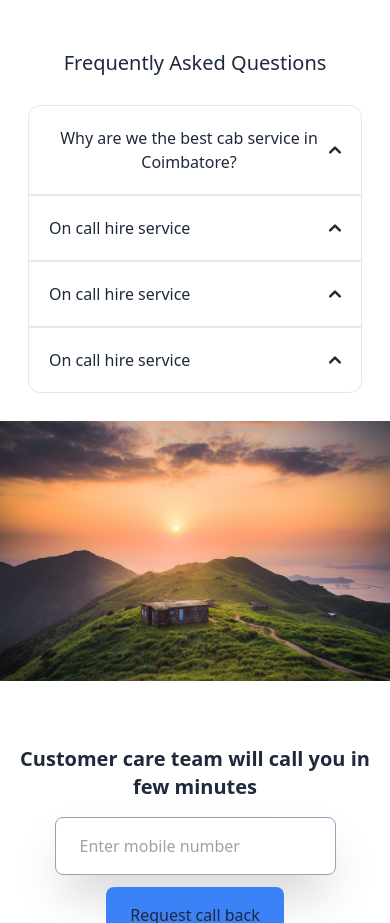
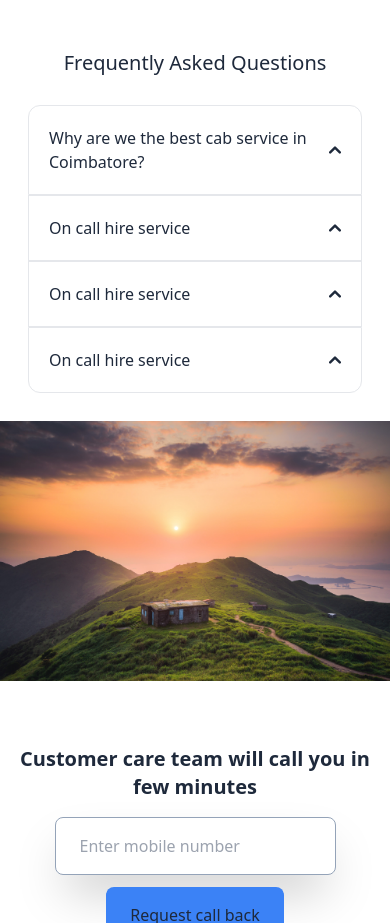
Before and after one commit to SwethaDSalvatore/tourism-project-rg, a React (Vite) app: page / in a window 390 px wide. Shown: the part 8760-9683 px from the top of the page. Built offline with nearby package versions, Linux system fonts and the light colour scheme.

Commit message:
responsive

```diff
--- a/src/Home.jsx
+++ b/src/Home.jsx
@@ -205,7 +205,7 @@ const Home = () => {
             </div>
           </div>
           <div className="relative">
-            <div className="block text-black transition duration-500 ease-in-out transform hover:shadow-lg hover:-translate-y-2 text-center">
+            <div className="block text-black transition duration-500 ease-in-out transform hover:shadow-lg hover:-translate-y-2 text-center h-[413px] w-[375px]">
               <img
                 className="h-[413px] w-[375px]  max-w-full opacity-50 "
                 src={Hills}
@@ -241,7 +241,7 @@ const Home = () => {
             </div>
           </div>
           <div className="relative">
-            <div className="block text-black transition duration-500 ease-in-out transform hover:shadow-lg hover:-translate-y-2 text-center">
+            <div className="block text-black transition duration-500 ease-in-out transform hover:shadow-lg hover:-translate-y-2 text-center h-[413px] w-[375px]">
               <img
                 className="h-[413px] w-[375px] max-w-full opacity-50 "
                 src={Traveler}
@@ -738,7 +738,7 @@ const Home = () => {
                 onClick={toggleCollapse1}
                 aria-expanded={isOpen1 ? "true" : "false"}
               >
-                <span>Why are we the best cab service in Coimbatore?</span>
+                <span className="text-start">Why are we the best cab service in Coimbatore?</span>
                 <svg
                   className={`w-3 h-3 rotate-${isOpen1 ? "0" : "180"} shrink-0`}
                   aria-hidden="true"
```
